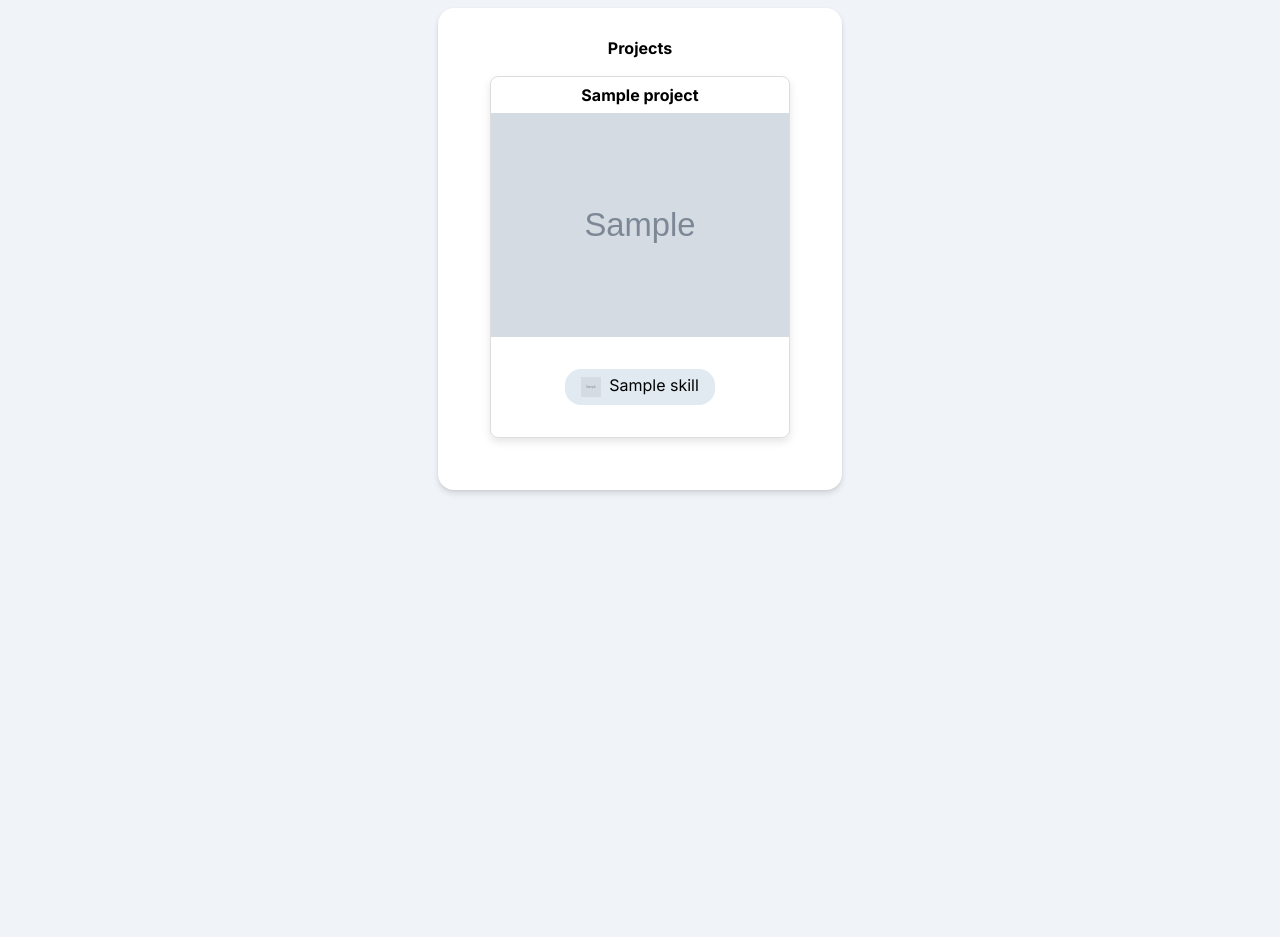
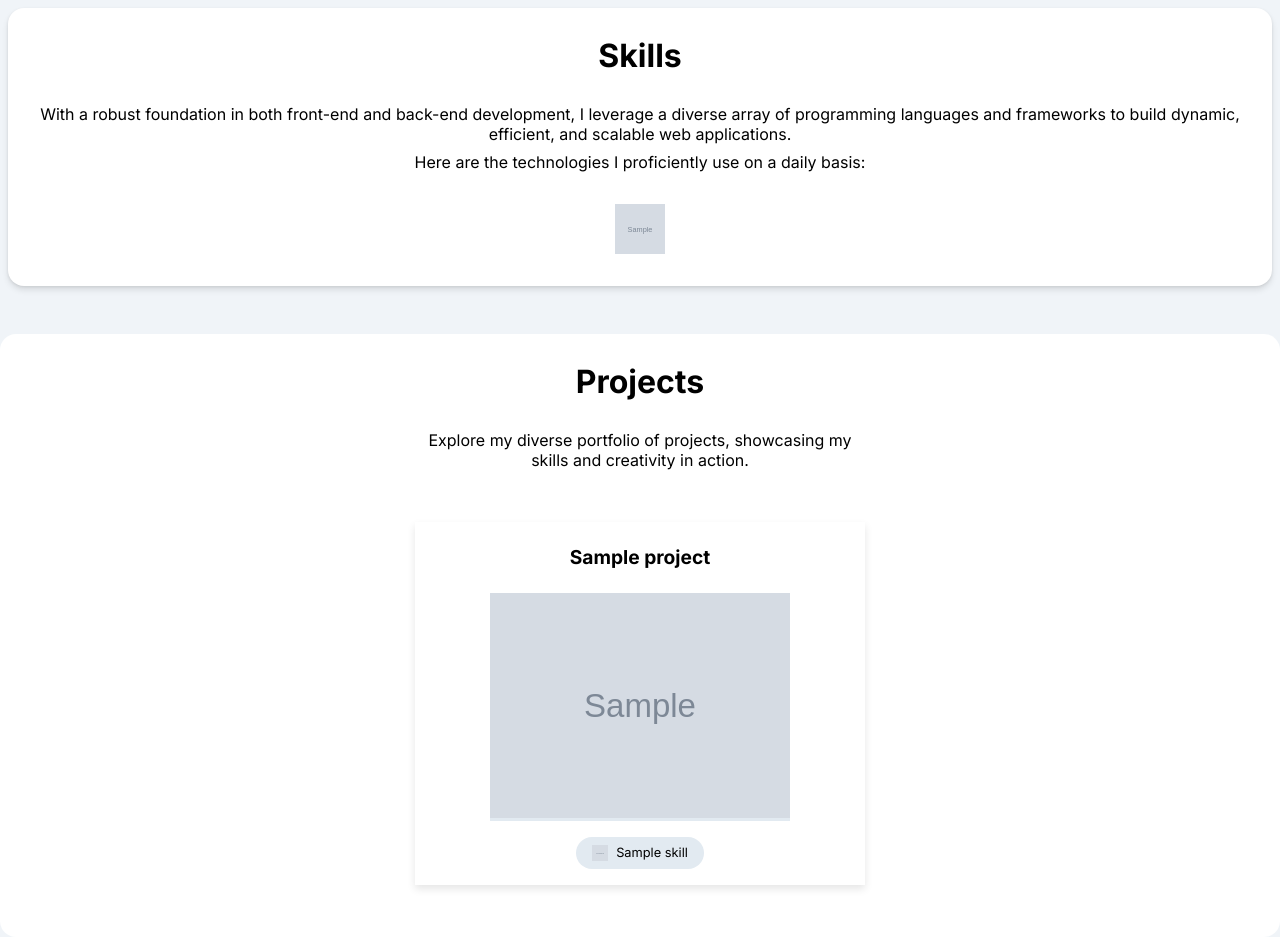
Before and after one commit to jakegodsall/portfolio_site, a Django app: page / in a window 1280 px wide. Shown: the part 89-1026 px from the top of the page. Before the commit the page ends 583 px from the top, so only its background shows below. Run offline with Django 5.2, Linux system fonts and the light colour scheme; tables that the repository leaves empty hold one stand-in row (values such as "Sample post"); grey boxes marked "Sample" are stand-in pictures.

Commit message:
added extra styling to projects section

```diff
--- a/portfolio_site/portfolio/static/portfolio/css/styles.css
+++ b/portfolio_site/portfolio/static/portfolio/css/styles.css
@@ -181,7 +181,6 @@ a, a:active, a:visited, a:hover {
 	display: flex;
 	flex-direction: column;
 	align-items: center;
-	padding: 0.5rem;
 }
 
 /* SKILLS SECTION */
@@ -191,8 +190,10 @@ a, a:active, a:visited, a:hover {
 	align-items: center;
 	text-align: center;
 	background-color: #fff;
+	margin: 0.5rem;
 	padding: 2rem;
 	border-radius: 1rem;
+	margin-bottom: 3rem;
 }
 
 .skills-section_title {
@@ -201,43 +202,71 @@ a, a:active, a:visited, a:hover {
 }
 
 .skills-section_description {
+	display: flex;
+	flex-direction: column;
+	gap: 0.5rem;
 	margin-bottom: 2rem;
 	line-height: 1.25;
 }
 
 .skills-section_skill-list {
 	display: flex;
-	justify-content: space-between;
+	justify-content: center;
 	flex-wrap: wrap;
 	column-gap: 1rem;
 	row-gap: 1.5rem;
 }
 
-/* UTILITY CLASSES */
+/* PROJECT SECTION */
 
-.box-shadow {
-  box-shadow: 0 4px 6px rgba(0, 0, 0, 0.1), 0 1px 3px rgba(0, 0, 0, 0.08);
+.project-section {
+	display: flex;
+	width: 100%;
+	flex-direction: column;
+	align-items: center;
+	text-align: center;
+	background-color: #fff;
+	padding: 2rem;
+	border-radius: 1rem;
 }
+
+.project-section_title {
+	font-size: 2rem;
+	margin-bottom: 2rem;
+}
+
+.project-section_description {
+	margin-bottom: 2rem;
+	line-height: 1.25;
+	max-width: 450px;
+}
+
 
 /* PROJECT DETAIL */
 
 .project-detail {
-    width: 300px;
-    border: 1px solid #ddd;
-    border-radius: 8px;
+	display: flex;
+	flex-direction: column;
+	align-items: center;
+	width: 100%;
+	max-width: 450px;
     overflow: hidden;
     box-shadow: 0 4px 8px rgba(0, 0, 0, 0.1);
-    margin: 20px;
+    margin: 20px 0;
 }
 
 .project-detail_title {
+	font-size: 1.2rem;
     text-align: center;
     padding: 10px;
+	margin: 1rem 0;
 }
 
 .project-detail_image-container {
     position: relative;
 	width: 100%;
+	max-width: 300px;
+	border-bottom: 3px solid var(--secondary-color);
 }
 
 .project-detail_image-container img {
@@ -289,23 +318,38 @@ a, a:active, a:visited, a:hover {
     background: #111;
 }
 
+.project-detail_skills-section {
+	padding: 2rem 1rem;
+}
+
 .skills-list {
 	display: flex;
 	justify-content: center;
 	flex-wrap: wrap;
 	gap: 0.5rem;
+	padding: 1rem;
 }
 
 .skill-item {
 	display: flex;
+	align-items: center;
 	gap: 0.5rem;
 	background-color: var(--secondary-color);
 	padding: 0.5rem 1rem;
 	border-radius: 1rem;
-
 }
 
 .skill-item img {
-	width: 20px;
-	height: 20px;
+	width: 16px;
+	height: 16px;
 }
+
+.skill-item p {
+	font-size: 0.8rem;
+}
+
+/* UTILITY CLASSES */
+
+.box-shadow {
+  box-shadow: 0 4px 6px rgba(0, 0, 0, 0.1), 0 1px 3px rgba(0, 0, 0, 0.08);
+}
--- a/portfolio_site/portfolio/templates/portfolio/index.html
+++ b/portfolio_site/portfolio/templates/portfolio/index.html
@@ -13,7 +13,7 @@
     {% include "portfolio/partials/header.html" %}
     <main class="container">
 <!--        {% include "portfolio/partials/hero.html" %}-->
-<!--    {% include "portfolio/partials/skill-section.html" %}-->
+        {% include "portfolio/partials/skill-section.html" %}
         {% include "portfolio/partials/project-section.html" %}
     </main>
 <!--    {% include "portfolio/partials/footer.html" %}-->
--- a/portfolio_site/portfolio/templates/portfolio/partials/project-detail.html
+++ b/portfolio_site/portfolio/templates/portfolio/partials/project-detail.html
@@ -12,7 +12,6 @@
         </div>
     </div>
     <!-- Skills section -->
-        <div class="skills-section">
     <ul class="skills-list">
         {% for skill in project.skills.all %}
         <li>
@@ -29,4 +28,3 @@
         {% endfor %}
     </ul>
 </div>
-    </div>
--- a/portfolio_site/portfolio/templates/portfolio/partials/project-section.html
+++ b/portfolio_site/portfolio/templates/portfolio/partials/project-section.html
@@ -1,9 +1,7 @@
-<section class="skills-section box-shadow">
-    <h1>Projects</h1>
-
+<section class="project-section">
+    <h1 class="project-section_title">Projects</h1>
+    <p class="project-section_description">Explore my diverse portfolio of projects, showcasing my skills and creativity in action.</p>
     {% for project in projects %}
-    <div>
         {% include "portfolio/partials/project-detail.html" with project=project %}
-    </div>
     {% endfor %}
 </section>
--- a/portfolio_site/portfolio/templates/portfolio/partials/skill-section.html
+++ b/portfolio_site/portfolio/templates/portfolio/partials/skill-section.html
@@ -1,6 +1,9 @@
 <section class="skills-section box-shadow">
     <h2 class="skills-section_title">Skills</h2>
-    <p class="skills-section_description">With a robust foundation in both front-end and back-end development, I leverage a diverse array of programming languages and frameworks to build dynamic, efficient, and scalable web applications. Below are the technologies I proficiently use on a daily basis:</p>
+    <div class="skills-section_description">
+        <p>With a robust foundation in both front-end and back-end development, I leverage a diverse array of programming languages and frameworks to build dynamic, efficient, and scalable web applications.</p>
+        <p>Here are the technologies I proficiently use on a daily basis:</p>
+    </div>
     <ul class="skills-section_skill-list">
         {% for skill in skills %}
         <img width="50" height="50" src="{{ skill.svg_icon.url }}" alt="{{ skill.name }} icon">
```
Lines whose indentation alone changed are shown as unchanged.
